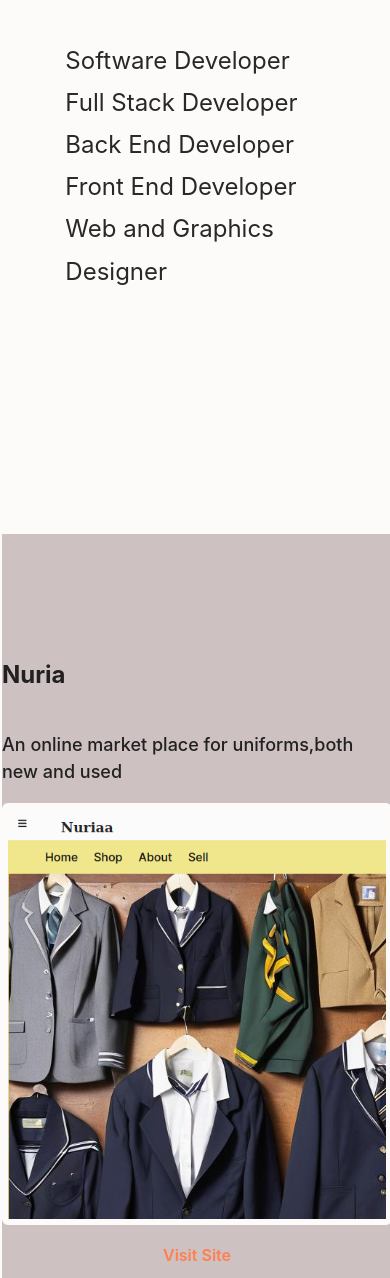
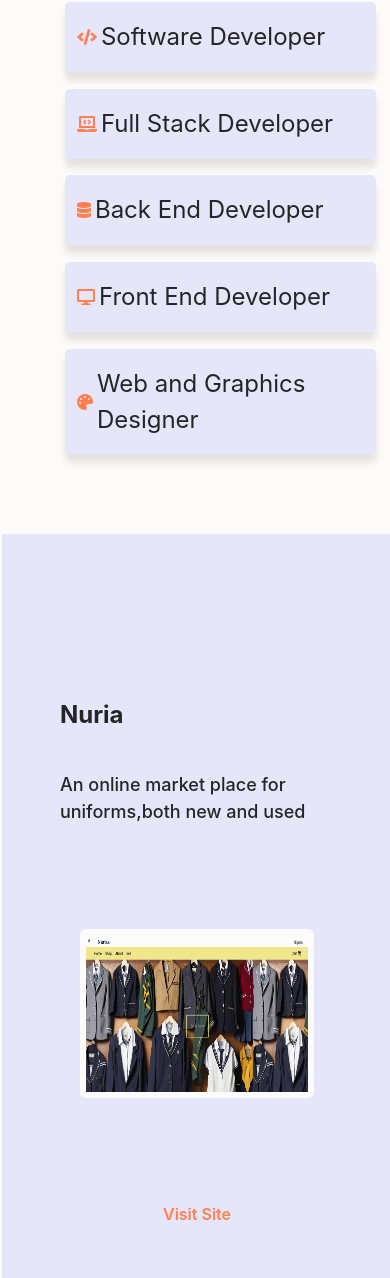
Before and after one commit to saruni-spec/resume, a website built with Vite: page index.html in a window 390 px wide. Shown: the part 356-1634 px from the top of the page. Built offline with nearby package versions, Linux system fonts and the light colour scheme.

Commit message:
color change

```diff
--- a/index.html
+++ b/index.html
@@ -7,6 +7,7 @@
     <meta name="description" content="A portfolio for Saruni">
     <meta name="viewport" content="width=device-width, initial-scale=1.0" />
     <link rel="icon" href="clown.png">
+    <link rel="stylesheet" href="https://cdnjs.cloudflare.com/ajax/libs/font-awesome/5.15.4/css/all.min.css">
 
     <title>Saruni Portfolio</title>
   </head>
@@ -33,15 +34,14 @@
 
       <p><span id="moses">Moses</span><span id="saruni">Saruni</span></p>
     <div id="work">
-      <ul>
-        <li >Software Developer </li>
-        <li >Full Stack Developer</li>
-      <li >Back End Developer</li>
-      <li >Front End Developer</li>
+      <ul id="job-list">
+        <li><i class="fas fa-code"></i> Software Developer</li>
+        <li><i class="fas fa-laptop-code"></i> Full Stack Developer</li>
+        <li><i class="fas fa-database"></i> Back End Developer</li>
+        <li><i class="fas fa-desktop"></i> Front End Developer</li>
+        <li><i class="fas fa-palette"></i> Web and Graphics Designer</li>
+      </ul>
 
-
-      <li >Web and Graphics Designer</li>
-      </ul>
 
     </div>
 
@@ -64,10 +64,8 @@
         <h2><span class="span1">Nu</span><span class="span2">ria</span></h2>
         <p>An online market place for uniforms,both new and used</p>
       </div>
-        <div id="nuria" class="project-image">
+        <img src="nuria.png" alt="Nuria" id="nuria" class="project-image"/>
 
-
-        </div>
         <a href="https://nuria.web.app/">Visit Site</a>
       </div>
 
@@ -77,10 +75,10 @@
         <h2><span class="span1">Wise</span><span class="span2"> Fool</span></h2>
         <p>A Blog site that might interest you...</p>
       </div>
-        <div id="fool" class="project-image">
+        <img src="/fool.png" alt="Wise Fool" id="fool" class="project-image" />
 
 
-        </div>
+
 
         <a href="https://wisefool.pythonanywhere.com/article/the-fool">Visit Site</a>
        </div>
@@ -91,11 +89,8 @@
         <h2><span class="span1">Zeraki</span><span class="span2"> Visualizer</span></h2>
         <p>A visualizing app for a school services organization</p>
       </div>
-        <div id="zeraki" class="project-image">
+        <img src="/zeraki.png" alt="Zeraki" id="zeraki" class="project-image" />
 
-
-
-        </div>
         <a href="https://zeraki-saruni.netlify.app/">Visit Site</a>
       </div>
 
@@ -132,5 +127,6 @@ profileElement.addEventListener("mouseout", function () {
 
     </script>
 
+
   </body>
 </html>
--- a/main.css
+++ b/main.css
@@ -87,7 +87,7 @@ gap: 3vh;
     padding-left: 7vw;
     padding-right: 7vw;
    margin-right: -1vw;
-    border: 3px solid var(--accent-color);
+    border: 3px solid var(--secondary-color);
 
     cursor: url(https://cur.cursors-4u.net/cursors/cur-2/cur230.cur), auto !important;
 
@@ -124,14 +124,72 @@ gap: 3vh;
 
 
 }
-#work ul{
-   list-style-type: none;
-   line-height:9vh;
-}
 #work ul li{
     font-size: x-large;
 
  }
+
+ #job-list {
+    list-style: none;
+
+  }
+
+  #job-list li {
+    display: flex;
+    align-items:flex-start;
+    padding: 10px 20px;
+    margin-bottom: 2vh;
+    cursor: url(https://cur.cursors-4u.net/cursors/cur-2/cur230.cur), auto !important;
+    border-radius: 5px;
+    background-color: #f0f0f0;
+    background: linear-gradient(45deg, var(--secondary-color), var(--secondary-color));
+    box-shadow: 0 4px 6px rgba(0, 0, 0, 0.1);
+    transition:transform 0.2s ease, background-color 0.2s ease, all 0.2s ease-in-out;
+  }
+
+  #job-list li::before {
+    content: '';
+    position: absolute;
+    top: 0;
+    left: -100%;
+    width: 10px;
+    height: 10px;
+    border-radius: 50%;
+    background: var(--highlight-color);
+    transition: left 0.3s ease;
+}
+
+#job-list li:hover::before {
+    left: 110%;
+}
+
+#job-list li:hover {
+    background-color: var(--secondary-color);
+    background: linear-gradient(45deg, var(--accompany-color), var(--highlight-color));
+    box-shadow: 0 8px 12px rgba(0, 0, 0, 0.2);
+
+    transform: translateX(10px);
+}
+
+  #job-list li i {
+    font-size: 24px;
+    margin-right: 10px;
+    color: var(--highlight-color);
+    transition: transform 0.2s ease-in-out;
+  }
+
+  #job-list li i:hover{
+    color: var(--secondary-color);
+  }
+
+  #job-list li:hover i {
+    transform: scale(1.1); /* Subtle hover animation */
+  }
+
+
+
+
+
  #hobbies{
     list-style-type: none;
     display: flex;
@@ -238,21 +296,25 @@ width: 100%;
 .project-div a:hover{
     background-color:var(--primary-color) ;
 }
+.project-div img{
+    object-fit: contain;
+
+}
 
 #nuria{
-    background-image: url("/nuria.png");
+    height: 47.5vh;
     border: 6px solid var(--primary-color);
-    background-size: cover;
+
 }
 #fool{
-    background-image: url("/fool.png");
+    height: 47.5vh;
     border: 6px solid var(--secondary-color);
-    background-size: cover;
+
 }
 #zeraki{
-    background-image: url("/zeraki.png");
+    height: 51vh;
     border: 6px solid var(--primary-color);
-    background-size: cover;
+
 }
 
 #contact{
@@ -287,7 +349,7 @@ transition: background-color 0.5s ease-in-out;
     transition: background-color 0.5s ease-in-out;
 }
 .span1:hover{
-    background-color: var(--accent-color) ;
+    background-color: var(--secondary-color) ;
 }
 .span2:hover{
     background-color: var(--accompany-color);
@@ -313,7 +375,7 @@ transition: background-color 0.5s ease-in-out;
     #profile{
 
     flex-direction: column;
-    justify-content: center;
+    justify-content: space-between;
 
     }
     #profile p{
@@ -321,16 +383,47 @@ transition: background-color 0.5s ease-in-out;
     }
 
     #work{
-
+        margin-top: 3vh;
        width: 90vw;
        height: 40vh;
 
 
     }
-    #work ul{
 
-       line-height:5vh;
+
+      #job-list li {
+
+        align-items:center;
+        padding: 2vh 3vw;
+        margin-bottom: 2vh;
+
+
+        box-shadow: 0 1vh 2vw rgba(0, 0, 0, 0.1);
+
+      }
+
+
+
+
+    #job-list li:hover {
+        background-color: var(--secondary-color);
+        background: linear-gradient(45deg, var(--accompany-color), var(--highlight-color));
+        box-shadow: 0 2vh 3vw rgba(0, 0, 0, 0.2);
+
+        transform: translateX(10px);
     }
+
+      #job-list li i {
+        font-size: 16px;
+        margin-right: 1vw;
+
+      }
+
+
+
+
+
+
 
      #hobbies{
        width: 100vw;
@@ -353,21 +446,35 @@ transition: background-color 0.5s ease-in-out;
     .project-div{
         height: 100vh;
     width: 100vw;
-    padding: 6px;
+    padding: 15%;
+    justify-content: space-evenly;
 
 
     }
     .project-details{
-        width: 100vw;
+        width: 100%;
 
     }
     .project-image{
-        width: 100vw;
-        height: 50vh;
+        width: 60vw;
+        height: 20vh;
+    }
+    #nuria{
+        height: 20vh;
+        object-fit:fill;
 
 
     }
+    #fool{
+        height: 20vh;
+        object-fit:fill;
 
+    }
+    #zeraki{
+        height: 21vh;
+        object-fit:fill;
+
+    }
 
     #contact{
         width: 100vw;
--- a/style.css
+++ b/style.css
@@ -6,9 +6,8 @@
   color-scheme: light dark;
   color: rgba(8, 8, 8, 0.87);
   background-color: #fdfafa;
-  --secondary-color: rgba(83, 47, 47, 0.281);
+  --secondary-color: #E6E6FA;
   --tertiary-color: aliceblue;
-  --accent-color: rgb(80, 37, 233);
   --primary-color: #fdfafa;
   --accompany-color: rgb(248, 33, 33);
   --contrast-color:black;
```
